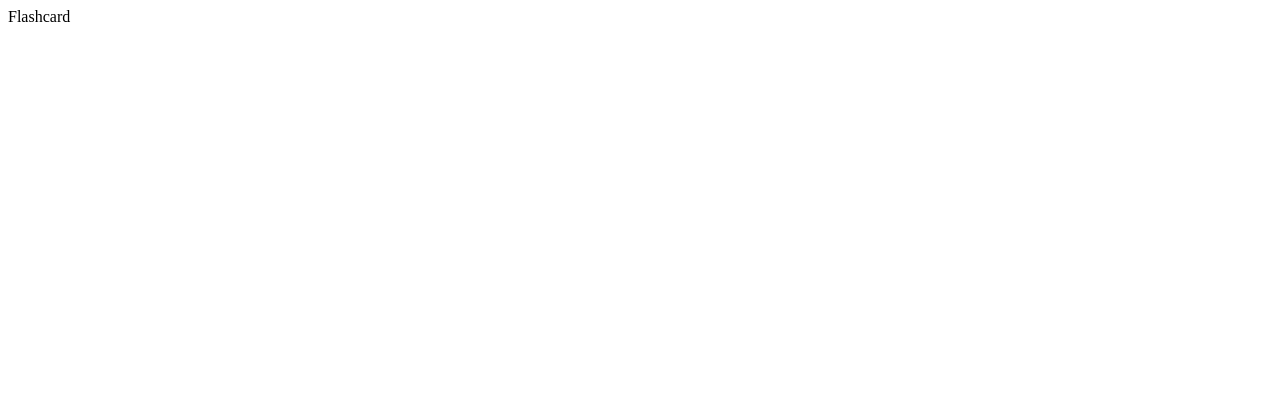
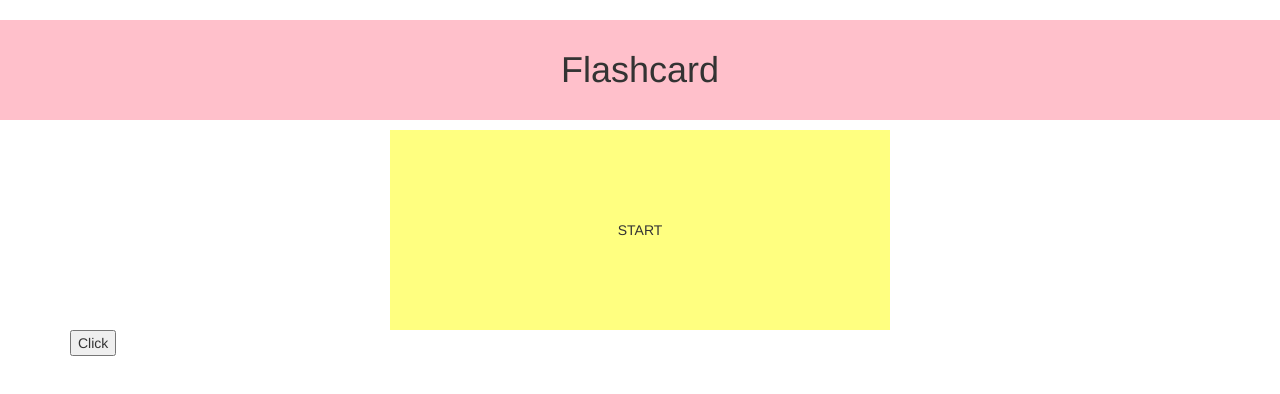
Before and after one commit to cheemurakami/flashcard, a plain HTML site: page index.html in a window 1280 px wide. Drawn offline with nearby package versions, Linux system fonts and the light colour scheme.

Commit message:
Add divs

```diff
--- a/css/styles.css
+++ b/css/styles.css
@@ -0,0 +1,18 @@
+h1{
+    background-color: pink;
+    text-align: center;
+    height: 100px;
+    line-height: 100px;
+}
+
+.flashcard-show{
+    width: 500px;
+    height: 200px;
+    margin-top: 10px;
+    margin: auto;
+    background-color: #ffff80;
+}
+p{
+    text-align: center;
+    line-height: 200px;
+}
--- a/index.html
+++ b/index.html
@@ -2,12 +2,21 @@
 <html>
 <head>
     <meta charset='utf-8'>
+    <link rel="stylesheet" href="https://maxcdn.bootstrapcdn.com/bootstrap/3.3.7/css/bootstrap.min.css" integrity="sha384-BVYiiSIFeK1dGmJRAkycuHAHRg32OmUcww7on3RYdg4Va+PmSTsz/K68vbdEjh4u" crossorigin="anonymous">
     <link rel='stylesheet' href='css/styles.css' type='text/css'>
     <script src='js/jquery-3.4.1.js'></script>
     <script src="js/scripts.js"></script>
-    <tiltle>Flashcard</tiltle>
+    <title>Flashcard</title>
 </head>
 <body>
-
+    <h1 >Flashcard</h1>
+    <div class='container'>
+        <div class='flashcard-show'>
+            <p class='start‹'>START</p>
+        </div>
+        <div class='button'>
+            <button class='btn-button'>Click</button>
+        </div>
+    </div>
 </body>
 </html>
```
